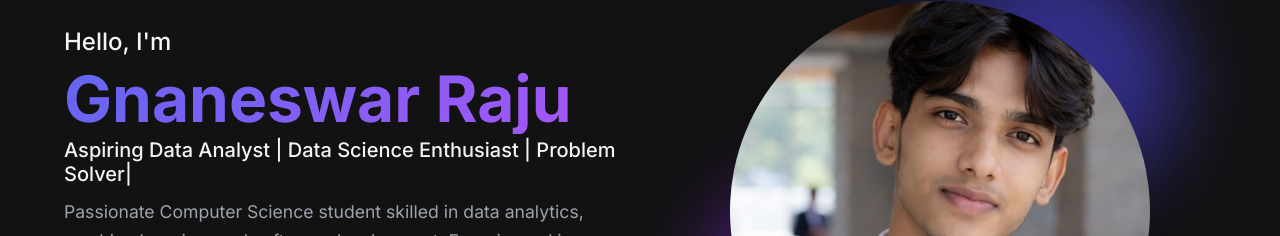
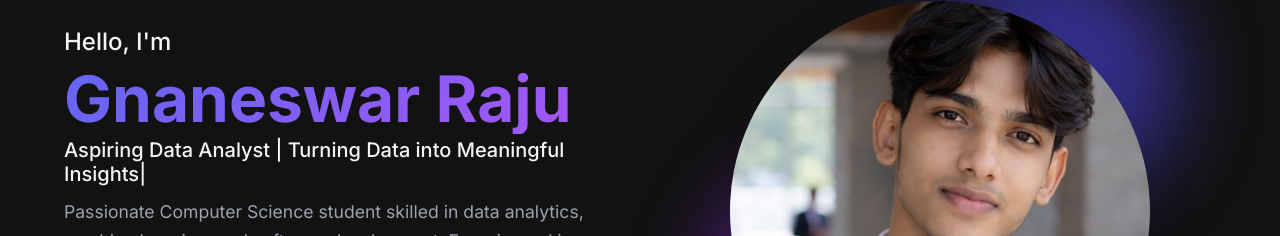
Before and after one commit to Gnaneswar10/portfolio, a React (Vite) app: page / in a window 1280 px wide. Shown: the part 149-385 px from the top of the page. Built offline with nearby package versions, Linux system fonts and the light colour scheme.

Commit message:
Update Home page typewriter text phrase

```diff
--- a/src/pages/Home.jsx
+++ b/src/pages/Home.jsx
@@ -45,7 +45,7 @@ function Home() {
             <TypeAnimation
               sequence={[
                 1000, // Short delay before typing starts
-                'Aspiring Data Analyst | Data Science Enthusiast | Problem Solver'
+                'Aspiring Data Analyst | Turning Data into Meaningful Insights'
               ]}
               wrapper="span"
               speed={50}
```
